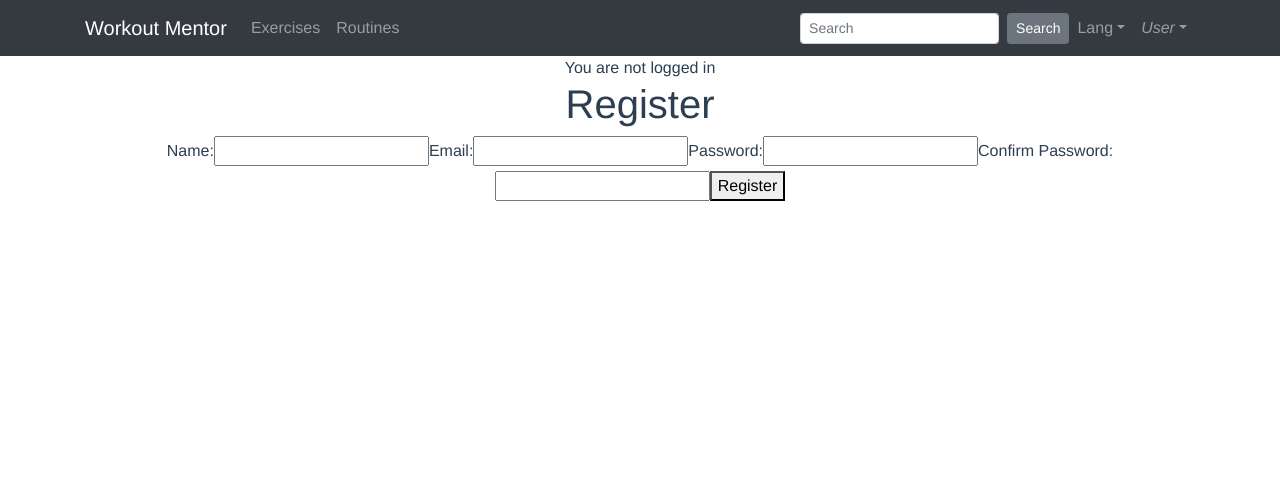
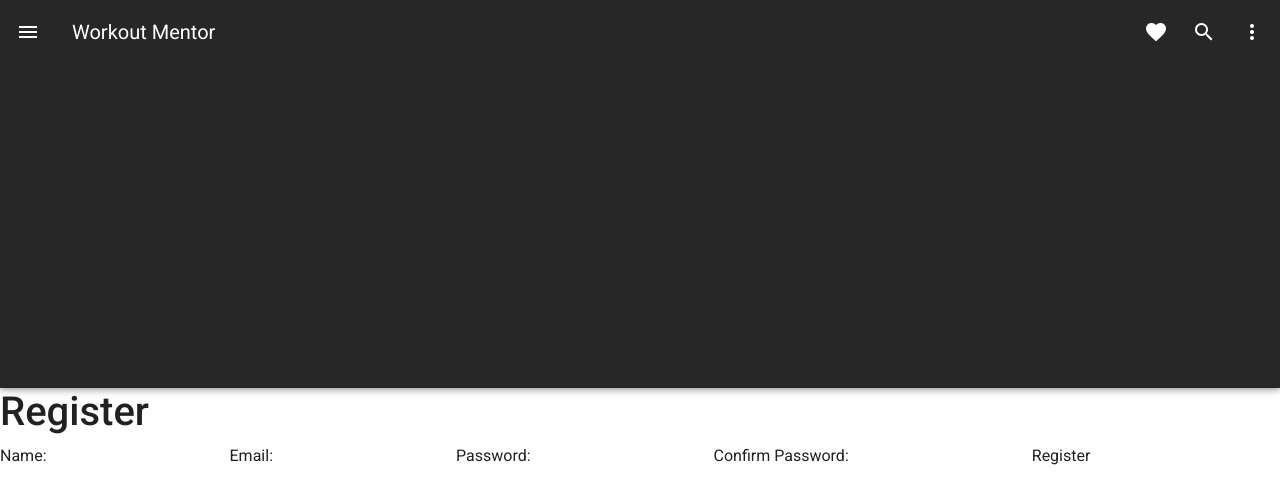
Before and after one commit to nickfday/strapi-workout-vue, a Vue app: page /auth/register in a window 1280 px wide. Shown: the top 504 px of the page. Built offline with nearby package versions, Linux system fonts and the light colour scheme.

Commit message:
add vuetify

```diff
--- a/public/index.html
+++ b/public/index.html
@@ -6,6 +6,8 @@
     <meta name="viewport" content="width=device-width,initial-scale=1.0">
     <link rel="icon" href="<%= BASE_URL %>favicon.ico">
     <title><%= htmlWebpackPlugin.options.title %></title>
+    <link rel="stylesheet" href="https://fonts.googleapis.com/css?family=Roboto:100,300,400,500,700,900">
+    <link rel="stylesheet" href="https://cdn.jsdelivr.net/npm/@mdi/font@latest/css/materialdesignicons.min.css">
   </head>
   <body>
     <noscript>
--- a/src/App.vue
+++ b/src/App.vue
@@ -1,40 +1,64 @@
 <template>
-  <div id="app">
-    <Header />
-    <b-container>
+  <v-app>
+    <v-app-bar dark>
+      <v-app-bar-nav-icon @click="drawer = true"></v-app-bar-nav-icon>
+      <v-toolbar-title>Workout Mentor</v-toolbar-title>
+      <v-spacer></v-spacer>
+
+      <v-btn icon>
+        <v-icon>mdi-heart</v-icon>
+      </v-btn>
+      <v-btn icon>
+        <v-icon>mdi-magnify</v-icon>
+      </v-btn>
+
+      <v-menu left bottom>
+        <template v-slot:activator="{ on, attrs }">
+          <v-btn icon v-bind="attrs" v-on="on">
+            <v-icon>mdi-dots-vertical</v-icon>
+          </v-btn>
+        </template>
+
+        <v-list>
+          <v-list-item v-for="n in 5" :key="n" @click="() => {}">
+            <v-list-item-title>Option {{ n }}</v-list-item-title>
+          </v-list-item>
+        </v-list>
+      </v-menu>
+    </v-app-bar>
+
+    <v-navigation-drawer v-model="drawer" absolute temporary>
+      <v-list nav>
+        <v-list-item-group v-model="group" active-class="text--accent-4">
+          <v-list-item>
+            <v-list-item-icon>
+              <v-icon>mdi-home</v-icon>
+            </v-list-item-icon>
+            <v-list-item-title>Home</v-list-item-title>
+          </v-list-item>
+
+          <v-list-item>
+            <v-list-item-icon>
+              <v-icon>mdi-account</v-icon>
+            </v-list-item-icon>
+            <v-list-item-title>Account</v-list-item-title>
+          </v-list-item>
+        </v-list-item-group>
+      </v-list>
+    </v-navigation-drawer>
+
+    <v-main>
       <router-view />
-    </b-container>
-  </div>
+    </v-main>
+  </v-app>
 </template>
 
 <script>
-import Header from '@/layout/header';
 export default {
-  components: {
-    Header
-  }
+  name: 'App',
+
+  data: () => ({
+    drawer: false
+  })
 };
 </script>
-
-<style>
-#app {
-  font-family: Avenir, Helvetica, Arial, sans-serif;
-  -webkit-font-smoothing: antialiased;
-  -moz-osx-font-smoothing: grayscale;
-  text-align: center;
-  color: #2c3e50;
-}
-
-#nav {
-  padding: 30px;
-}
-
-#nav a {
-  font-weight: bold;
-  color: #2c3e50;
-}
-
-#nav a.router-link-exact-active {
-  color: #42b983;
-}
-</style>
--- a/src/main.js
+++ b/src/main.js
@@ -8,7 +8,9 @@
 import 'bootstrap-vue/dist/bootstrap-vue.css';
 import 'nprogress/nprogress.css';
 import '@/assets/css/style.css';
+import vuetify from './plugins/vuetify';
 
+//TODO: Remove bootstrap
 Vue.use(BootstrapVue);
 Vue.use(IconsPlugin);
 Vue.config.productionTip = false;
@@ -16,6 +18,7 @@
 new Vue({
   router,
   store,
+
   created() {
     const userString = localStorage.getItem('user');
     if (userString) {
@@ -23,5 +26,7 @@
       this.$store.commit('SET_USER_DATA', userData);
     }
   },
+
+  vuetify,
   render: (h) => h(App)
 }).$mount('#app');
--- /dev/null
+++ b/src/plugins/vuetify.js
@@ -0,0 +1,6 @@
+import Vue from 'vue';
+import Vuetify from 'vuetify/lib';
+
+Vue.use(Vuetify);
+
+export default new Vuetify({});
--- /dev/null
+++ b/vue.config.js
@@ -0,0 +1,3 @@
+module.exports = {
+  transpileDependencies: ['vuetify']
+};
```
Also changed, not shown: package.json (+6 -1 lines), 1 other file (tests, documents, lock files or other folders).
